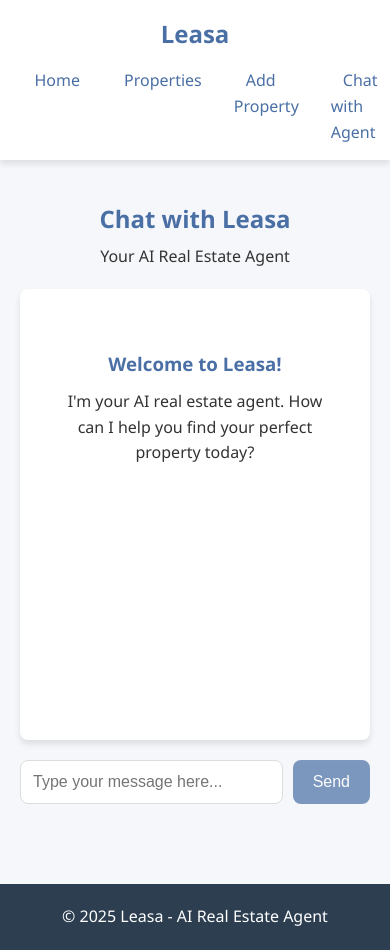
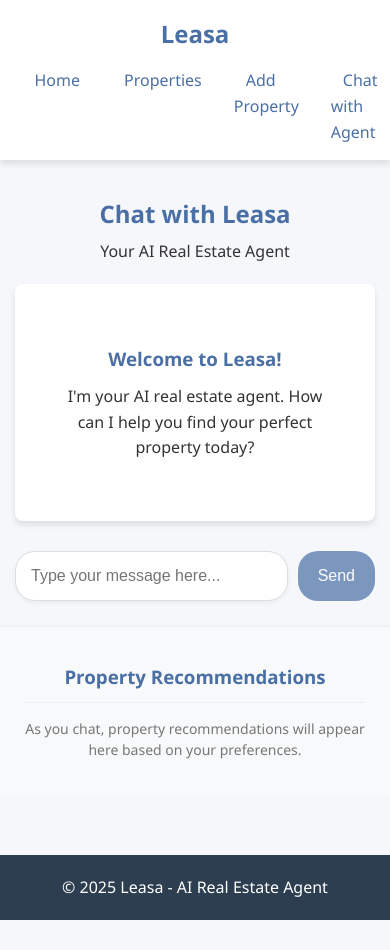
Before and after one commit to ritish1082/Leasa, a React (Vite) app in the folder frontend/: page /chat in a window 390 px wide. After the commit the page ends 920 px from the top, so only its background shows below. Built offline with nearby package versions, Linux system fonts and the light colour scheme.

Commit message:
Change UI of tenant chat

```diff
--- a/frontend/src/App.css
+++ b/frontend/src/App.css
@@ -406,12 +406,27 @@ input:focus, textarea:focus {
 
 /* Chat Interface */
 .chat-container {
-  max-width: 1000px;
-  margin: 0 auto;
-  padding: 20px;
+  width: 100%;
+  height: calc(100vh - 150px);
+  display: flex;
+  padding: 0;
+  margin: 0;
+}
+
+.chat-main {
+  flex: 1;
   display: flex;
   flex-direction: column;
-  height: calc(100vh - 200px);
+  padding: 20px;
+  max-width: 75%;
+}
+
+.chat-sidebar {
+  width: 25%;
+  background-color: #f8f9fa;
+  padding: 20px;
+  border-left: 1px solid #eee;
+  overflow-y: auto;
 }
 
 .chat-header {
@@ -432,6 +447,7 @@ input:focus, textarea:focus {
   border-radius: var(--border-radius);
   box-shadow: var(--box-shadow);
   margin-bottom: 20px;
+  max-width: 100%;
 }
 
 .welcome-message {
@@ -449,6 +465,12 @@ input:focus, textarea:focus {
   padding: 12px 15px;
   border-radius: var(--border-radius);
   max-width: 80%;
+  animation: fadeIn 0.3s ease;
+}
+
+@keyframes fadeIn {
+  from { opacity: 0; transform: translateY(10px); }
+  to { opacity: 1; transform: translateY(0); }
 }
 
 .user-message {
@@ -463,6 +485,10 @@ input:focus, textarea:focus {
   border-bottom-left-radius: 0;
 }
 
+.message-content {
+  line-height: 1.5;
+}
+
 .message-timestamp {
   font-size: 12px;
   color: #777;
@@ -473,34 +499,41 @@ input:focus, textarea:focus {
 .chat-input-form {
   display: flex;
   gap: 10px;
+  padding: 10px 0;
 }
 
 .chat-input-form input {
   flex: 1;
+  padding: 15px;
+  border-radius: 20px;
+  border: 1px solid #ddd;
+  box-shadow: 0 2px 5px rgba(0, 0, 0, 0.05);
 }
 
 .chat-input-form button {
   background-color: var(--primary-color);
   color: white;
+  border-radius: 20px;
+  padding: 10px 20px;
 }
 
 .chat-input-form button:hover {
   background-color: #3a5a84;
-}
-
-.recommended-properties {
-  margin-top: 30px;
+  transform: translateY(-2px);
 }
 
 .recommended-properties h3 {
   color: var(--primary-color);
   margin-bottom: 15px;
+  text-align: center;
+  padding-bottom: 10px;
+  border-bottom: 1px solid #eee;
 }
 
 .properties-list {
-  display: grid;
-  grid-template-columns: repeat(auto-fill, minmax(300px, 1fr));
-  gap: 20px;
+  display: flex;
+  flex-direction: column;
+  gap: 15px;
 }
 
 .property-item {
@@ -508,11 +541,34 @@ input:focus, textarea:focus {
   padding: 15px;
   border-radius: var(--border-radius);
   box-shadow: var(--box-shadow);
+  transition: transform 0.2s ease;
+}
+
+.property-item:hover {
+  transform: translateY(-3px);
 }
 
 .property-item h4 {
   color: var(--secondary-color);
   margin-bottom: 10px;
+}
+
+.no-properties-sidebar {
+  text-align: center;
+  padding: 20px 10px;
+}
+
+.no-properties-sidebar h3 {
+  color: var(--primary-color);
+  margin-bottom: 15px;
+  padding-bottom: 10px;
+  border-bottom: 1px solid #eee;
+}
+
+.no-properties-sidebar p {
+  color: #777;
+  font-size: 14px;
+  line-height: 1.5;
 }
 
 /* Responsive Styles */
@@ -536,4 +592,21 @@ input:focus, textarea:focus {
   .message {
     max-width: 90%;
   }
+
+  .chat-container {
+    flex-direction: column;
+    height: auto;
+  }
+
+  .chat-main {
+    max-width: 100%;
+    padding: 15px;
+  }
+
+  .chat-sidebar {
+    width: 100%;
+    border-left: none;
+    border-top: 1px solid #eee;
+    padding: 15px;
+  }
 }
--- a/frontend/src/components/ChatInterface.jsx
+++ b/frontend/src/components/ChatInterface.jsx
@@ -74,6 +74,7 @@ const ChatInterface = () => {
 
   return (
     <div className="chat-container">
+      <div className="chat-main">
         <div className="chat-header">
           <h2>Chat with Leasa</h2>
           <p>Your AI Real Estate Agent</p>
@@ -115,8 +116,10 @@ const ChatInterface = () => {
             {loading ? 'Sending...' : 'Send'}
           </button>
         </form>
+      </div>
 
-      {properties.length > 0 && (
+      <div className="chat-sidebar">
+        {properties.length > 0 ? (
           <div className="recommended-properties">
             <h3>Recommended Properties</h3>
             <div className="properties-list">
@@ -128,7 +131,13 @@ const ChatInterface = () => {
               ))}
             </div>
           </div>
+        ) : (
+          <div className="no-properties-sidebar">
+            <h3>Property Recommendations</h3>
+            <p>As you chat, property recommendations will appear here based on your preferences.</p>
+          </div>
         )}
+      </div>
     </div>
   );
 };
```
Lines whose indentation alone changed are shown as unchanged.
